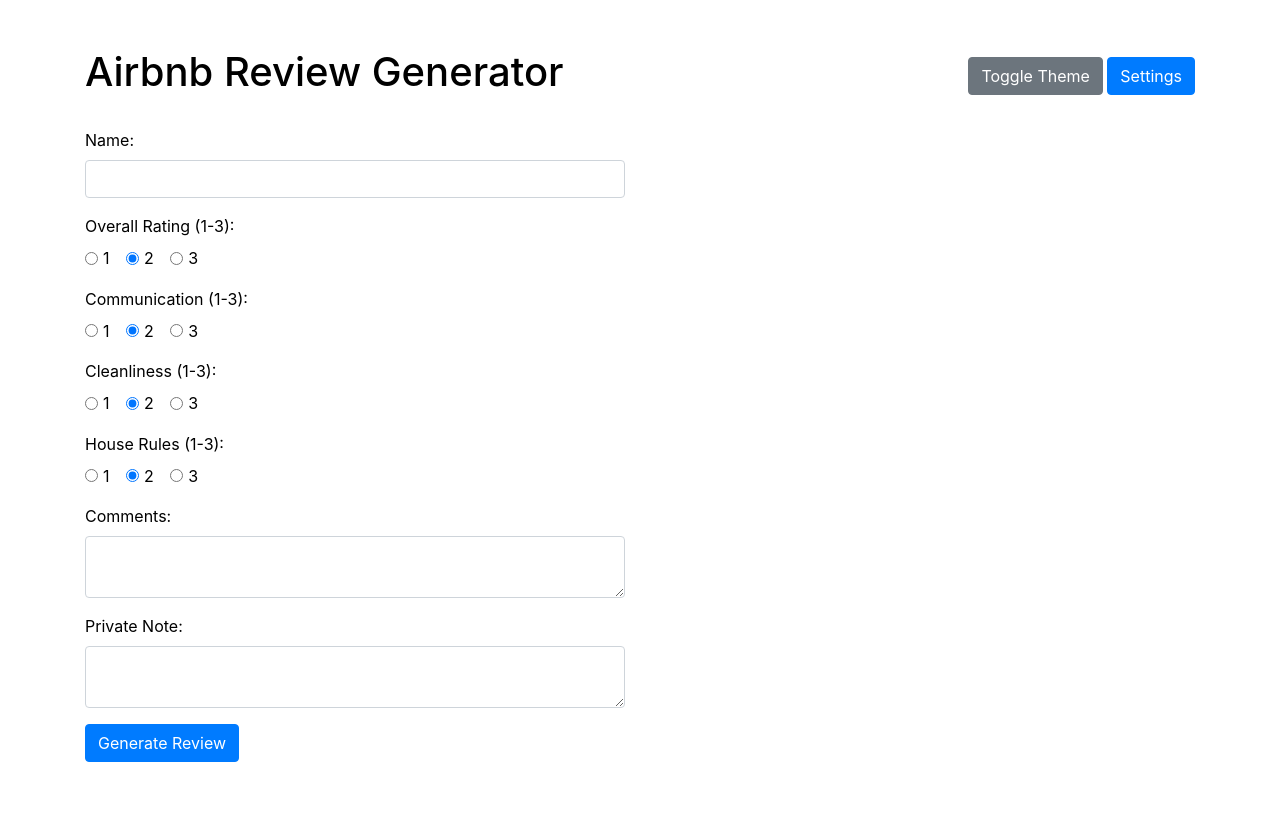
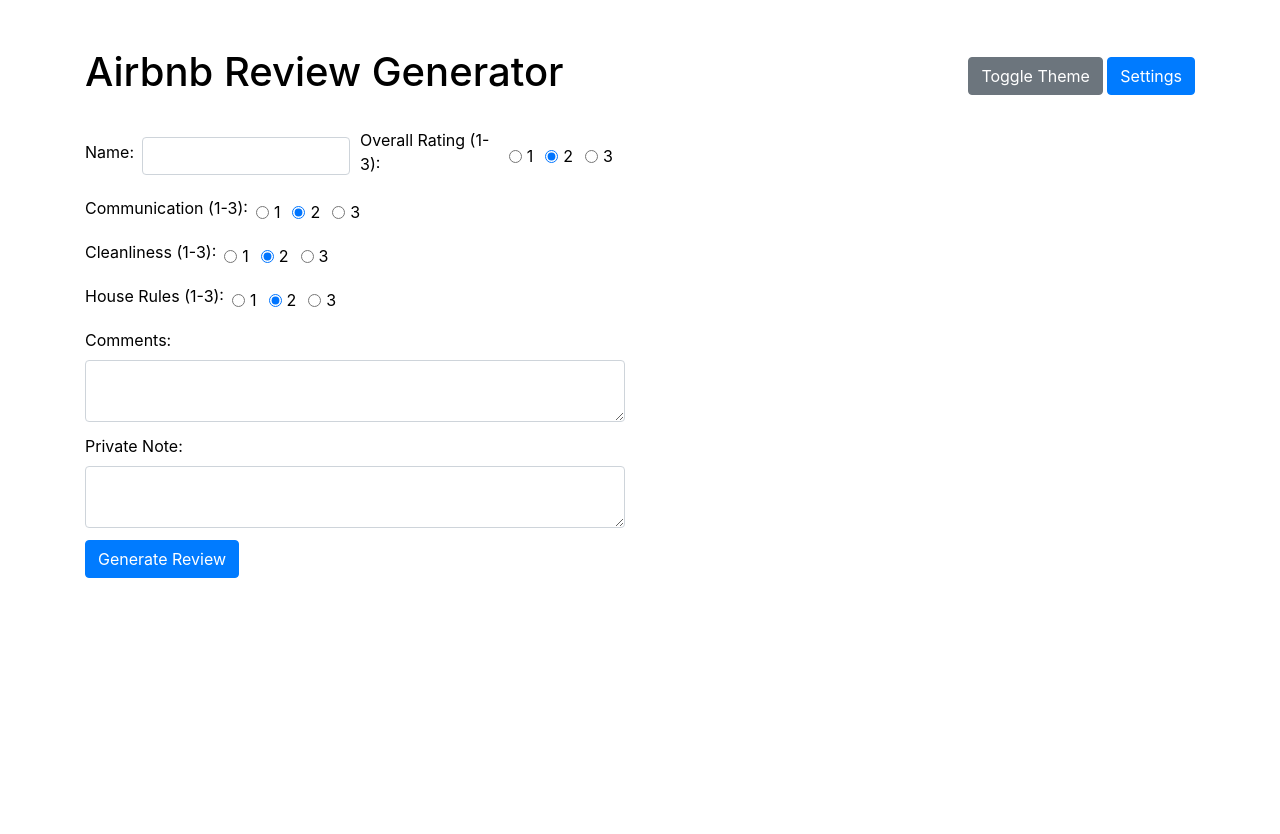
Before and after one commit to gitayam/airbnb-reviews, a Flask app: template templates/index.html in a window 1280 px wide. After the commit the page ends 578 px from the top, so only its background shows below. Run offline with Flask 3, Linux system fonts and the light colour scheme; the template is opened without the code that fills it, so the values that code supplies are empty; some libraries are stand-ins or nearby versions.

Commit message:
put the buttons to the right of the rating label

```diff
--- a/templates/index.html
+++ b/templates/index.html
@@ -33,6 +33,19 @@
             margin-left: 10px;
             vertical-align: middle;
         }
+
+        .form-group {
+            margin-bottom: 0.75rem; /* Adjust spacing between form groups */
+        }
+
+        @media (max-width: 576px) {
+            .form-row {
+                flex-direction: column;
+            }
+            .form-row .form-group {
+                width: 100%;
+            }
+        }
     </style>
 </head>
 <body>
@@ -47,16 +60,16 @@
         <div class="row">
             <div class="col-lg-6 mb-4">
                 <form action="/generate_review" method="post" class="needs-validation" novalidate>
-                    <div class="form-group">
-                        <label for="name">Name:</label>
+                    <div class="form-row">
+                        <div class="form-group col-md-6 d-flex align-items-center">
+                            <label for="name" class="mr-2">Name:</label>
                             <input type="text" class="form-control" id="name" name="name" required>
                             <div class="invalid-feedback">
                                 Please enter a name.
                             </div>
                         </div>
-
-                    <div class="form-group">
-                        <label>Overall Rating (1-3):</label><br>
+                        <div class="form-group col-md-6 d-flex align-items-center">
+                            <label class="mr-2">Overall Rating (1-3):</label>
                             <div class="form-check form-check-inline">
                                 <input class="form-check-input" type="radio" id="rating1" name="rating" value="1">
                                 <label class="form-check-label" for="rating1">1</label>
@@ -70,9 +83,10 @@
                                 <label class="form-check-label" for="rating3">3</label>
                             </div>
                         </div>
+                    </div>
 
-                    <div class="form-group">
-                        <label>Communication (1-3):</label><br>
+                    <div class="form-group d-flex align-items-center">
+                        <label class="mr-2">Communication (1-3):</label>
                         <div class="form-check form-check-inline">
                             <input class="form-check-input" type="radio" id="communication1" name="communication" value="1">
                             <label class="form-check-label" for="communication1">1</label>
@@ -87,8 +101,8 @@
                         </div>
                     </div>
 
-                    <div class="form-group">
-                        <label>Cleanliness (1-3):</label><br>
+                    <div class="form-group d-flex align-items-center">
+                        <label class="mr-2">Cleanliness (1-3):</label>
                         <div class="form-check form-check-inline">
                             <input class="form-check-input" type="radio" id="cleanliness1" name="cleanliness" value="1">
                             <label class="form-check-label" for="cleanliness1">1</label>
@@ -103,8 +117,8 @@
                         </div>
                     </div>
 
-                    <div class="form-group">
-                        <label>House Rules (1-3):</label><br>
+                    <div class="form-group d-flex align-items-center">
+                        <label class="mr-2">House Rules (1-3):</label>
                         <div class="form-check form-check-inline">
                             <input class="form-check-input" type="radio" id="house_rules1" name="house_rules" value="1">
                             <label class="form-check-label" for="house_rules1">1</label>
```
Lines whose indentation alone changed are shown as unchanged.
